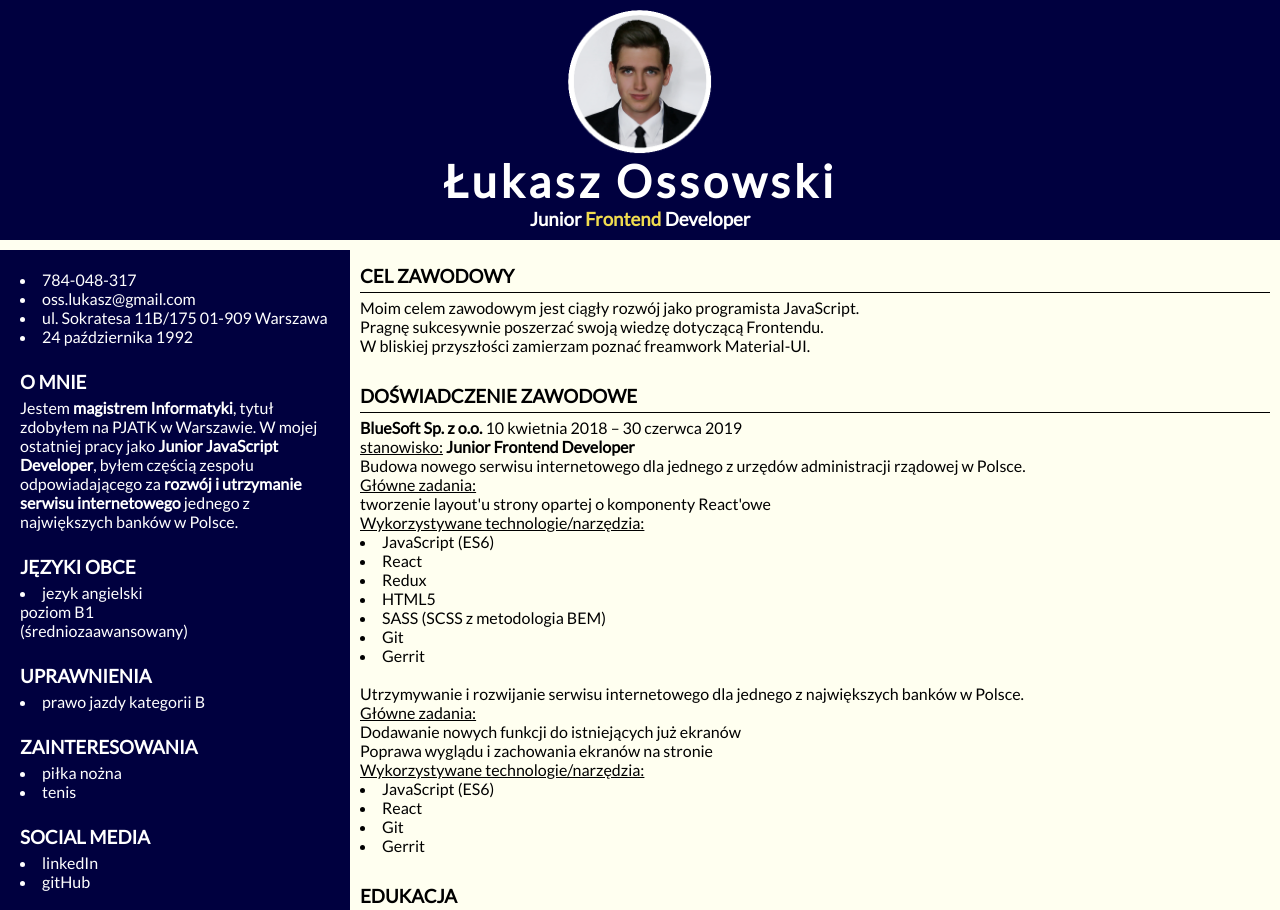
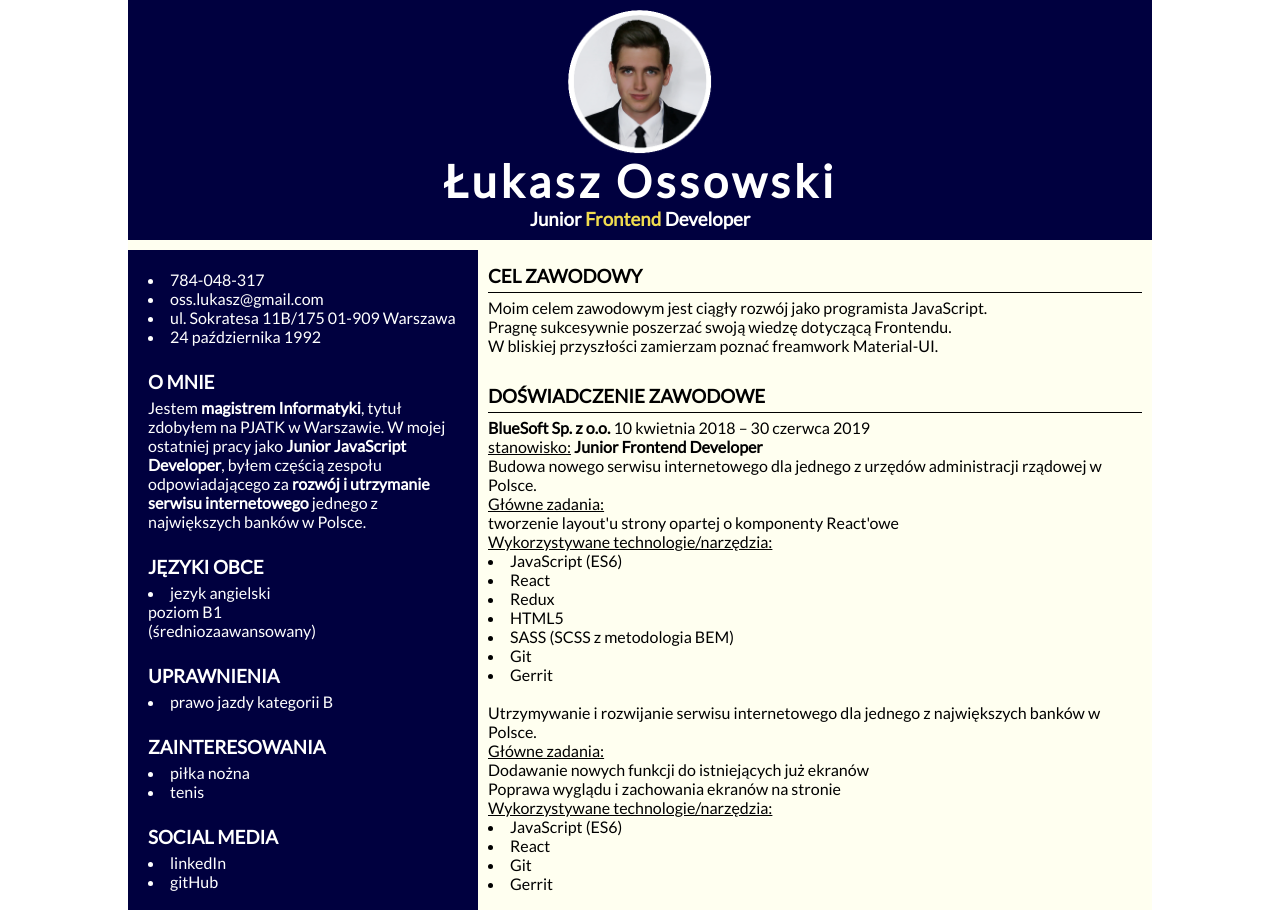
Before and after one commit to ossowsky/myCV, a website: page src/index.html in a window 1280 px wide. Shown: the top 910 px of the page. Drawn offline with nearby package versions, Linux system fonts and the light colour scheme; files that its build step writes are made by us from their sources.

Commit message:
[myCV][#011]: add autoprefixer and small updates

```diff
--- a/package.json
+++ b/package.json
@@ -11,7 +11,9 @@
   "devDependencies": {
     "del": "^5.0.0",
     "gulp": "^4.0.2",
+    "gulp-autoprefixer": "^6.1.0",
     "gulp-imagemin": "^6.0.0",
-    "gulp-sass": "^4.0.2"
+    "gulp-sass": "^4.0.2",
+    "gulp-sourcemaps": "^2.6.5"
   }
 }
--- a/src/index.html
+++ b/src/index.html
@@ -75,7 +75,7 @@
             </nav>
           </section>
         </aside>
-        <div class="content--column">
+        <div class="content content--vertical">
           <main class="main">
             <section class="section">
               <div class="section__header">
@@ -97,11 +97,11 @@
               </div>
               <article class="section__article">
                 <p><strong>BlueSoft Sp. z o.o.</strong> 10 kwietnia 2018 – 30 czerwca 2019</p>
-                <p><span class="underline">stanowisko:</span> <strong>Junior Frontend Developer</strong></p>
+                <p><u>stanowisko:</u> <strong>Junior Frontend Developer</strong></p>
                 <p>Budowa nowego serwisu internetowego dla jednego z urzędów administracji rządowej w Polsce.</p>
-                <p><span class="underline">Główne zadania:</span></p>
+                <p><u>Główne zadania:</u></p>
                 <p>tworzenie layout'u strony opartej o komponenty React'owe</p>
-                <p><span class="underline">Wykorzystywane technologie/narzędzia:</span></p>
+                <p><u>Wykorzystywane technologie/narzędzia:</u></p>
                 <ul class="section__list">
                   <li>JavaScript (ES6)</li>
                   <li>React</li>
@@ -113,10 +113,10 @@
                 </ul>
                 <br />
                 <p>Utrzymywanie i rozwijanie serwisu internetowego dla jednego z największych banków w Polsce.</p>
-                <p><span class="underline">Główne zadania:</span></p>
+                <p><u>Główne zadania:</u></p>
                 <p>Dodawanie nowych funkcji do istniejących już ekranów</p>
                 <p>Poprawa wyglądu i zachowania ekranów na stronie</p>
-                <p><span class="underline">Wykorzystywane technologie/narzędzia:</span></p>
+                <p><u>Wykorzystywane technologie/narzędzia:</u></p>
                 <ul class="section__list">
                   <li>JavaScript (ES6)</li>
                   <li>React</li>
@@ -152,6 +152,7 @@
                   <li>SASS (SCSS)</li>
                   <li>Bootstrap</li>
                   <li>SQL</li>
+                  <li>Gulp</li>
                   <li>Git</li>
                   <li>Gerrit</li>
                   <li>PyCharm</li>
--- a/src/sass/_global.scss
+++ b/src/sass/_global.scss
@@ -5,15 +5,17 @@
   padding: 0;
 }
 
+.container {
+  background-color: #FFFFF0;
+  margin: 0 auto;
+  width: 80%;
+}
+
 .content {
   display: flex;
 
-  &--column{
+  &--vertical{
     flex-direction: column;
     width: calc(100% - 350px);
   }
 }
-
-.container {
-  background-color: #FFFFF0;
-}
--- a/src/sass/_mainContent.scss
+++ b/src/sass/_mainContent.scss
@@ -28,7 +28,3 @@
     }
   }
 }
-
-.underline {
-  text-decoration: underline;
-}
--- a/src/sass/main.scss
+++ b/src/sass/main.scss
@@ -1,5 +1,5 @@
+@import "global";
+@import "mainContent";
 @import "aside";
 @import "footer";
-@import "global";
 @import "header";
-@import "mainContent";
```
Also changed, not shown: gulpfile.js (+24 -1 lines).
